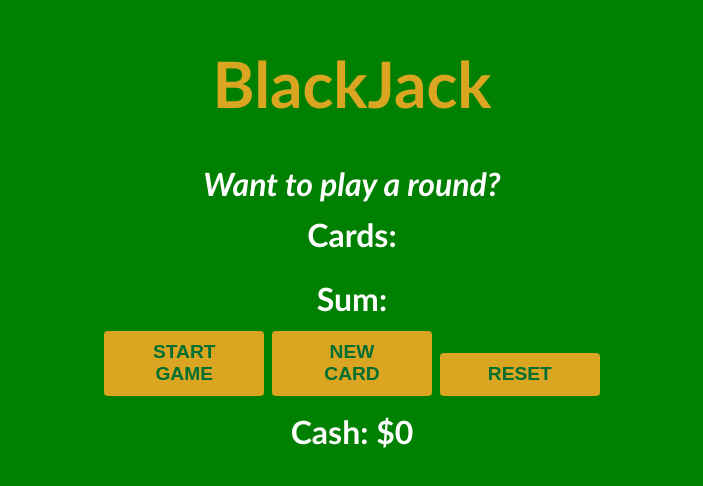
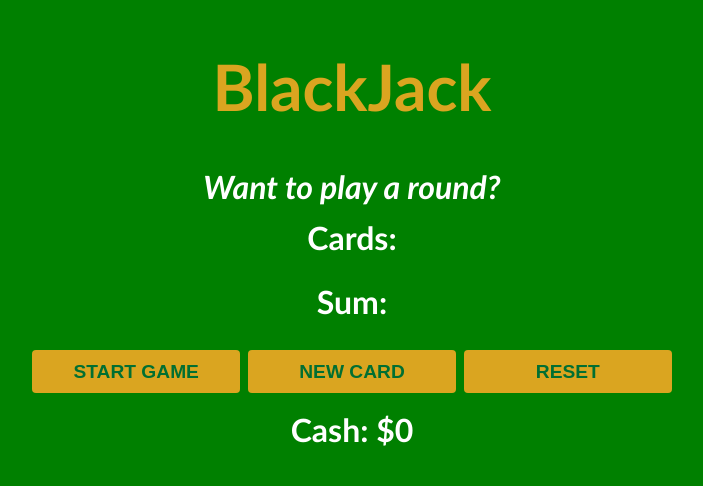
Before and after one commit to Joesef127/BlackJack, a plain HTML site: page index.html in a window 1280 px wide. Shown: the part 166-652 px from the top of the page, without its empty margins (288-991 px from the left). Drawn offline with Linux system fonts and the light colour scheme.

Commit message:
Update style.css

```diff
--- a/style.css
+++ b/style.css
@@ -90,7 +90,7 @@ p {
 
 button {
   color: #016f32;
-  width: 10rem;
+  width: 13rem;
   background: goldenrod;
   padding: 0.4rem 1.5rem;
   /* margin: 1rem 0; */
```
